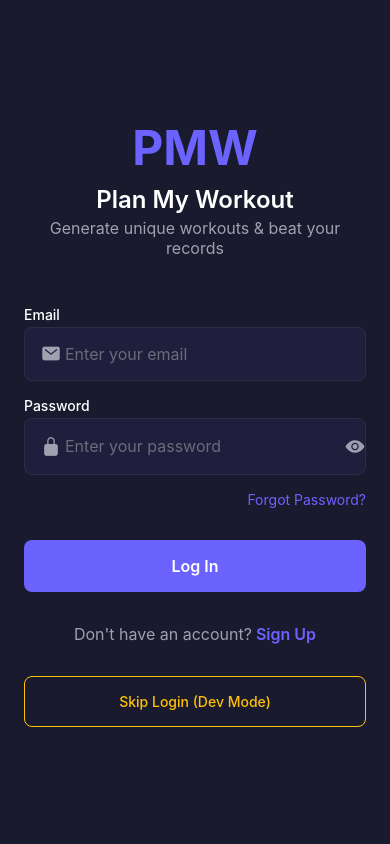
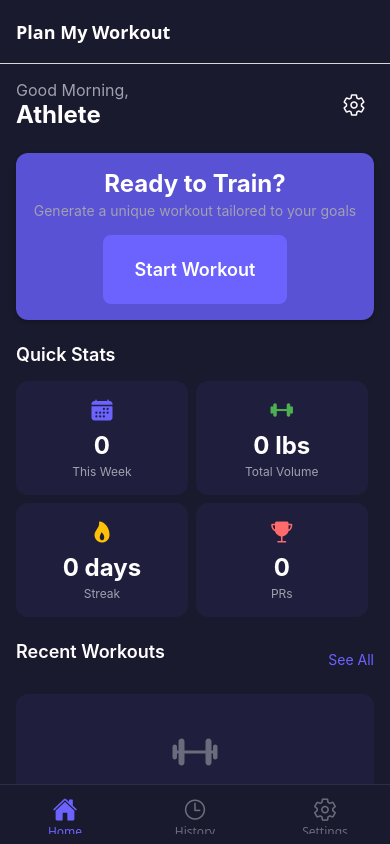
Before and after one commit to robjamessol/PMW, a React Native app: screen /Login in a window 390 px wide. Built offline with nearby package versions, Linux system fonts and the light colour scheme.

Commit message:
Auto-skip login for testing

```diff
--- a/App.tsx
+++ b/App.tsx
@@ -126,7 +126,7 @@ export const DevModeContext = React.createContext<{
 export default function App() {
   const [session, setSession] = useState<Session | null>(null);
   const [loading, setLoading] = useState(true);
-  const [devMode, setDevMode] = useState(false);
+  const [devMode, setDevMode] = useState(true); // Auto-skip login for testing
 
   useEffect(() => {
     // Get initial session
```
